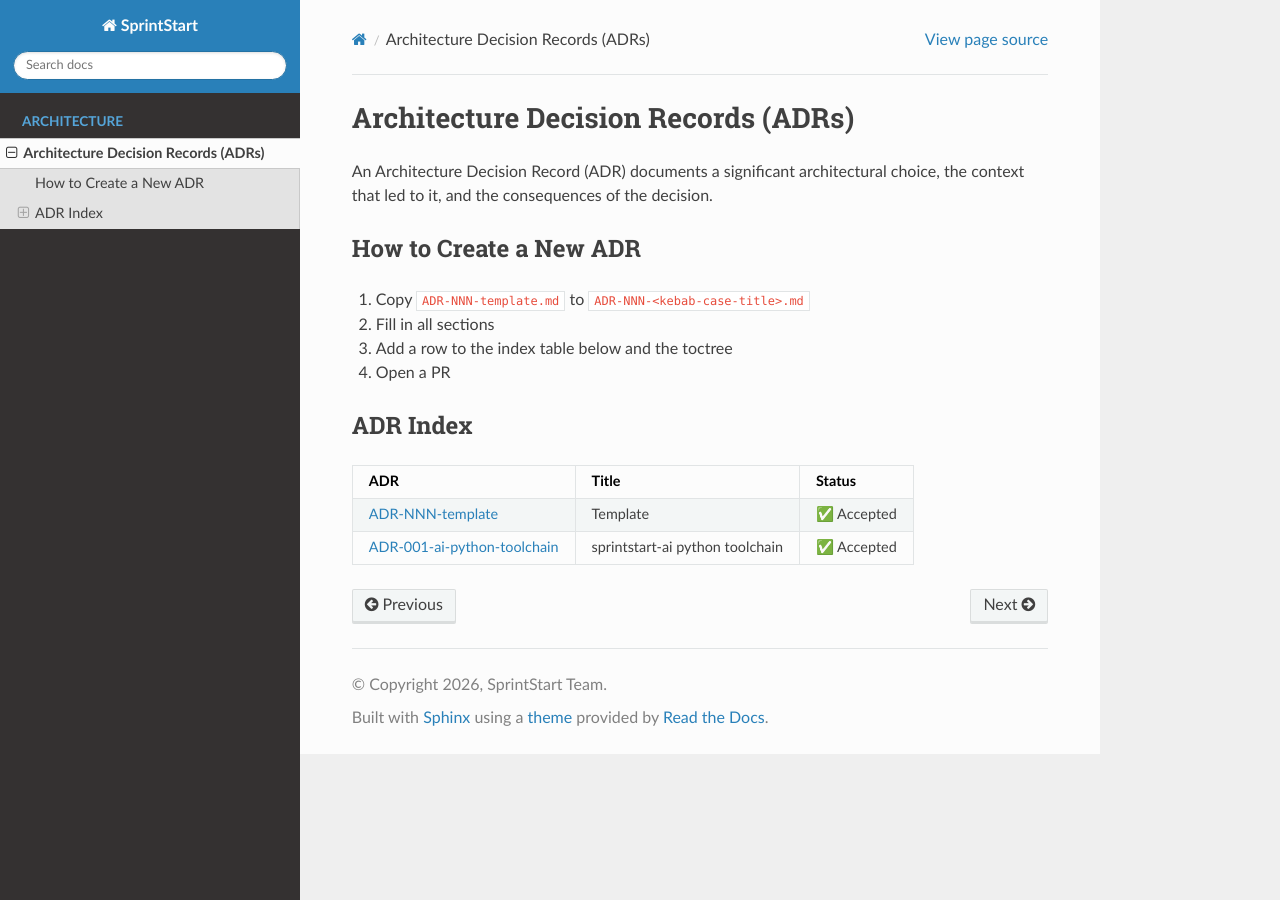
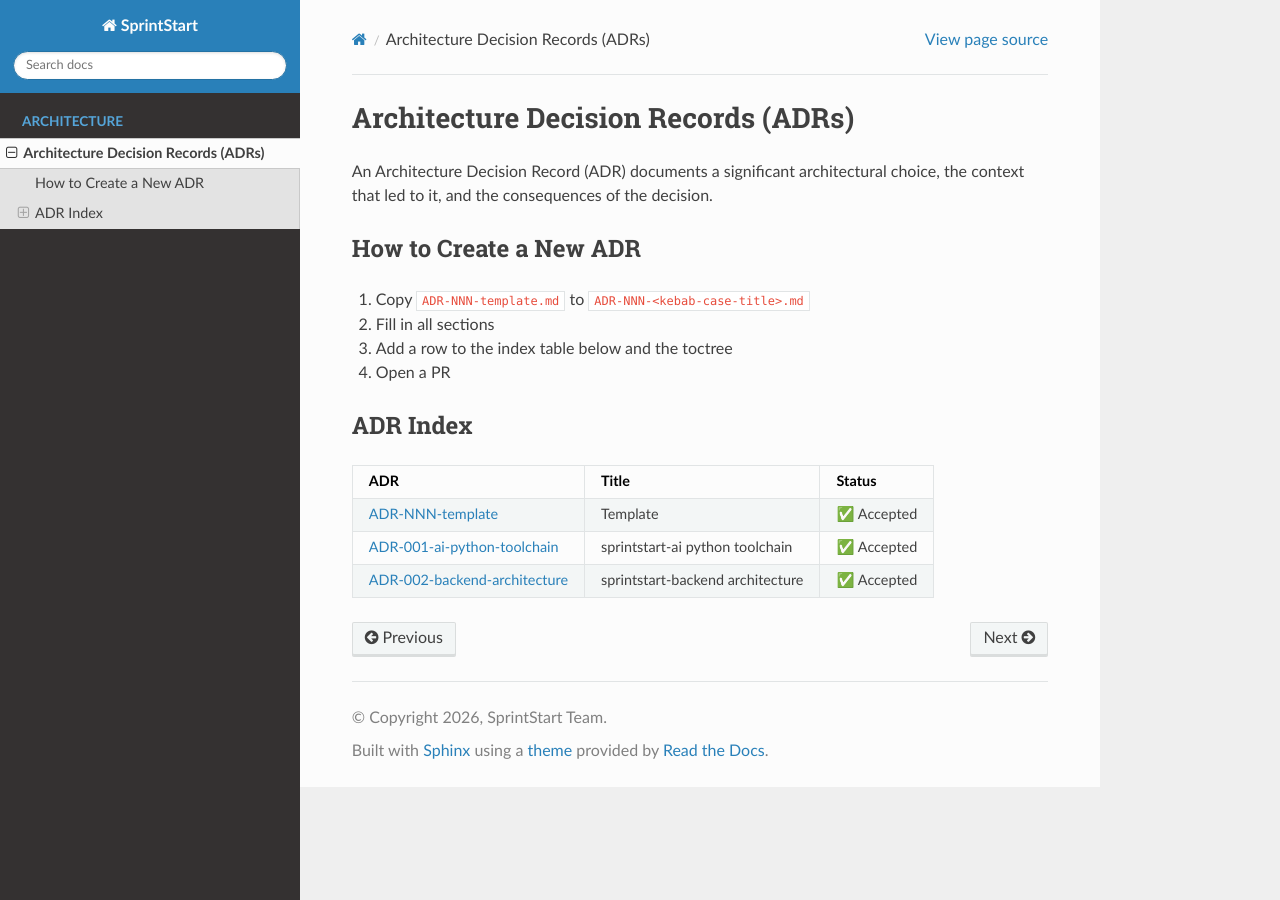
Before and after one commit to SprintStartProject/Wiki, a Sphinx documentation site: the page built from docs/source/adr/adr-index.md, in a window 1280 px wide. Built offline with Sphinx 7.4.7 and the Read the Docs theme 3.1.0, drawn with Linux system fonts in a browser that asks for light colours.

Commit message:
Add ADR-002 entry to toc

````diff
--- a/docs/source/adr/adr-index.md
+++ b/docs/source/adr/adr-index.md
@@ -16,6 +16,7 @@ that led to it, and the consequences of the decision.
 |---|---|---|
 | [ADR-NNN-template](ADR-NNN-template.md) | Template | ✅ Accepted |
 | [ADR-001-ai-python-toolchain](ADR-001-ai-python-toolchain.md) | sprintstart-ai python toolchain | ✅ Accepted |
+| [ADR-002-backend-architecture](ADR-002-backend-architecture.md) | sprintstart-backend architecture | ✅ Accepted |
 ```{toctree}
 :hidden:
 :caption: ADR Files
````
